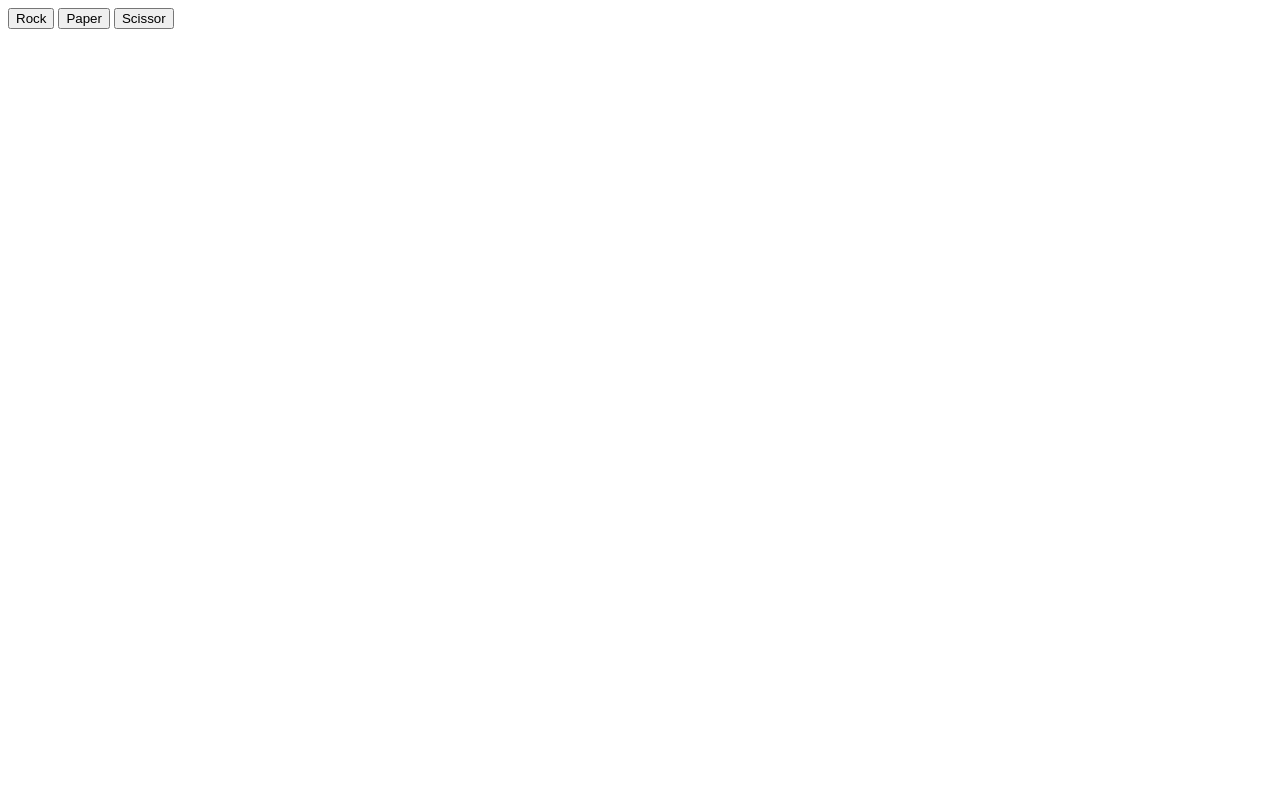
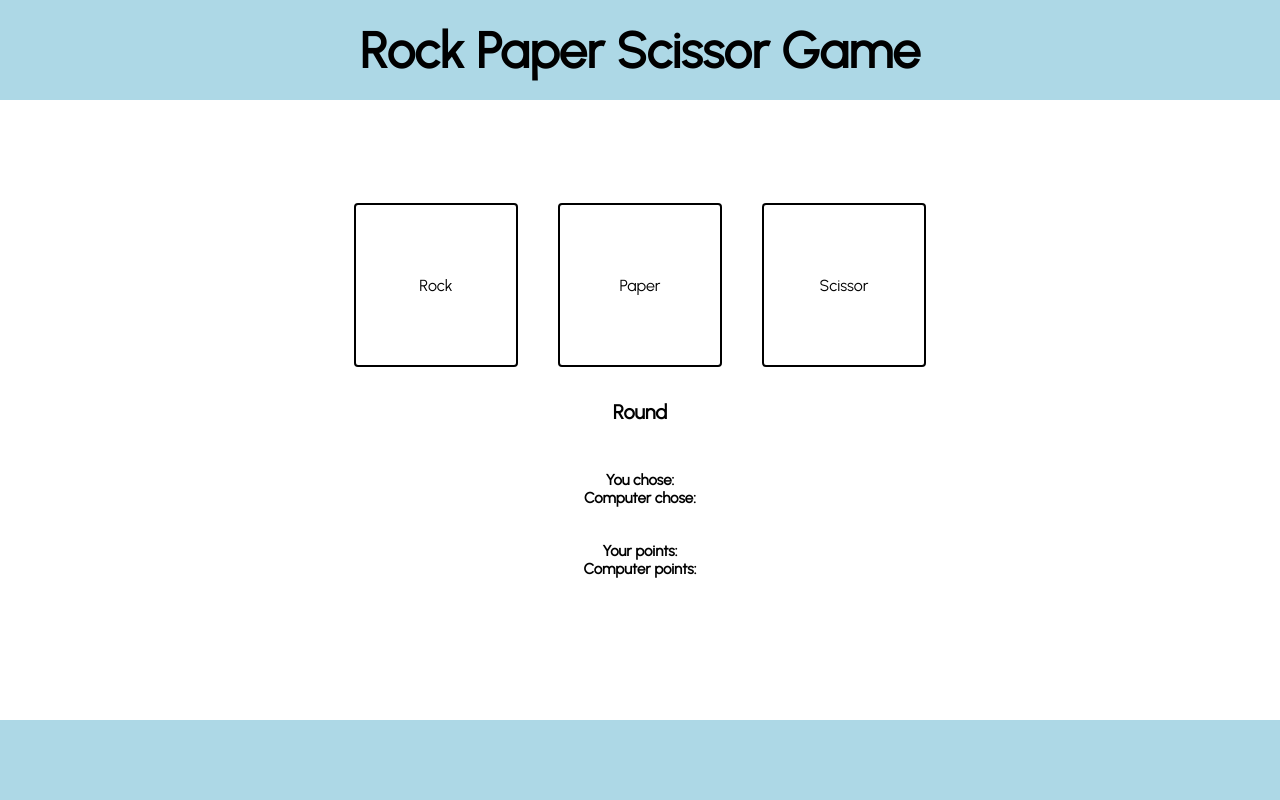
Before and after one commit to tha-mid/rock-paper-scissor, a plain HTML site: page index.html in a window 1280 px wide. Drawn offline with Linux system fonts and the light colour scheme.

Commit message:
Create style css file editing the layout; Edit js file to change css dynamically

```diff
--- a/index.html
+++ b/index.html
@@ -3,21 +3,42 @@
 <head>
     <meta charset="UTF-8">
     <title>Rock Paper Scissor</title>
+    <link rel="stylesheet" href="style.css">
+    <link rel="preconnect" href="https://fonts.googleapis.com">
+    <link rel="preconnect" href="https://fonts.gstatic.com" crossorigin>
+    <link href="https://fonts.googleapis.com/css2?family=Roboto&family=Urbanist&display=swap" rel="stylesheet">
 
 </head>
 <body>
-
-    <div class="buttons">
-        <button id="rock">Rock</button>
-        <button id="paper">Paper</button>
-        <button id="scissor">Scissor</button>
+    <div class="header">
+        Rock Paper Scissor Game
     </div>
 
-    <div class="output">
-        <div id="numRound"></div>
-        <div id="round"></div>
-        <div id="score"></div>
-        <div id="result"></div>
+    <div class="content">
+
+        <div class="buttons">
+            <div id="rock">Rock</div>
+            <div id="paper">Paper</div>
+            <div id="scissor">Scissor</div>
+        </div>
+
+        <div class="output">
+            <div id="numRound">Round</div>
+            <div id="round">You chose:
+                        <br>Computer chose:
+                        <br>
+            </div>
+            <div id="score">Your points:
+                        <br>Computer points:
+                        <br>
+            </div>
+            <div id="result"></div>
+        </div>
+
+    </div>
+
+    <div class="footer">
+
     </div>
 
     <script src="index.js"></script>
--- a/index.js
+++ b/index.js
@@ -14,13 +14,15 @@ function getComputerChoice() {
 
 function playRound(playerSelection, computerSelection){
 
-    //let round = document.getElementById("round");
+    if (numRound == 0) {
+        document.getElementById("result").innerHTML = '';
+    }
 
     console.log('You choose:' + playerSelection);
     console.log('Computer choose:' + computerSelection);
     numRound++;
 
-    document.getElementById("numRound").innerHTML = 'Round number ' + numRound;
+    document.getElementById("numRound").innerHTML = 'Round ' + numRound;
 
     if (playerSelection === computerSelection) {
 
@@ -68,13 +70,17 @@ function keepScore (winner) {
     if (cPoints == 5){
         console.log('Computer won the game!');
         document.getElementById("result").innerHTML = 'Computer won the game!';
+        document.getElementById("result").style.color = "red";
         cPoints = 0;
         pPoints = 0;
+        numRound = 0;
     } else if (pPoints == 5) {
         console.log('You won the game!');
         document.getElementById("result").innerHTML = 'You won the game!';
+        document.getElementById("result").style.color = "green";
         cPoints = 0;
         pPoints = 0;
+        numRound = 0;
     }
 
 }
--- /dev/null
+++ b/style.css
@@ -0,0 +1,78 @@
+body {
+    font-family: 'Urbanist', sans-serif;
+    height: 100vh;
+    display: flex;
+    flex-direction: column;
+    margin: 0;
+    justify-content: space-between;
+    align-content: space-between;
+}
+
+.header {
+    display: flex;
+    justify-content: center;
+    align-items: center;
+    font-weight: bold;
+    font-size: 50px;
+    background-color: lightblue;
+    height: 100px;
+    padding: 0;
+    margin: 0;
+}
+
+.footer {
+    display: flex;
+    justify-content: center;
+    background-color: lightblue;
+    height: 80px;
+}
+
+.buttons {
+    display: flex;
+    justify-content: center;
+}
+
+.content {
+    display: flex;
+    flex-direction: column;
+    justify-content: space-around;
+}
+
+#rock, #paper, #scissor {
+    display: flex;
+    border: 2px solid black;
+    border-radius: 4px;
+    width: 150px;
+    height: 150px;
+    padding: 5px;
+    margin: 20px;
+    justify-content: center;
+    align-items: center;
+}
+
+.output {
+    display: flex;
+    flex-direction: column;
+    justify-content: space-between;
+    align-items: center;
+    height: 250px;
+}
+
+#numRound, #round, #score, #result {
+    display: flex;
+    justify-content: center;
+    text-align: center;
+    font-weight: bold;
+    font-size: 15px;
+}
+
+#numRound {
+    height: 50px;
+    font-size: 20px;
+    align-items: center;
+}
+
+#result {
+    height: 25px;
+    font-size: 25px;
+}
```
